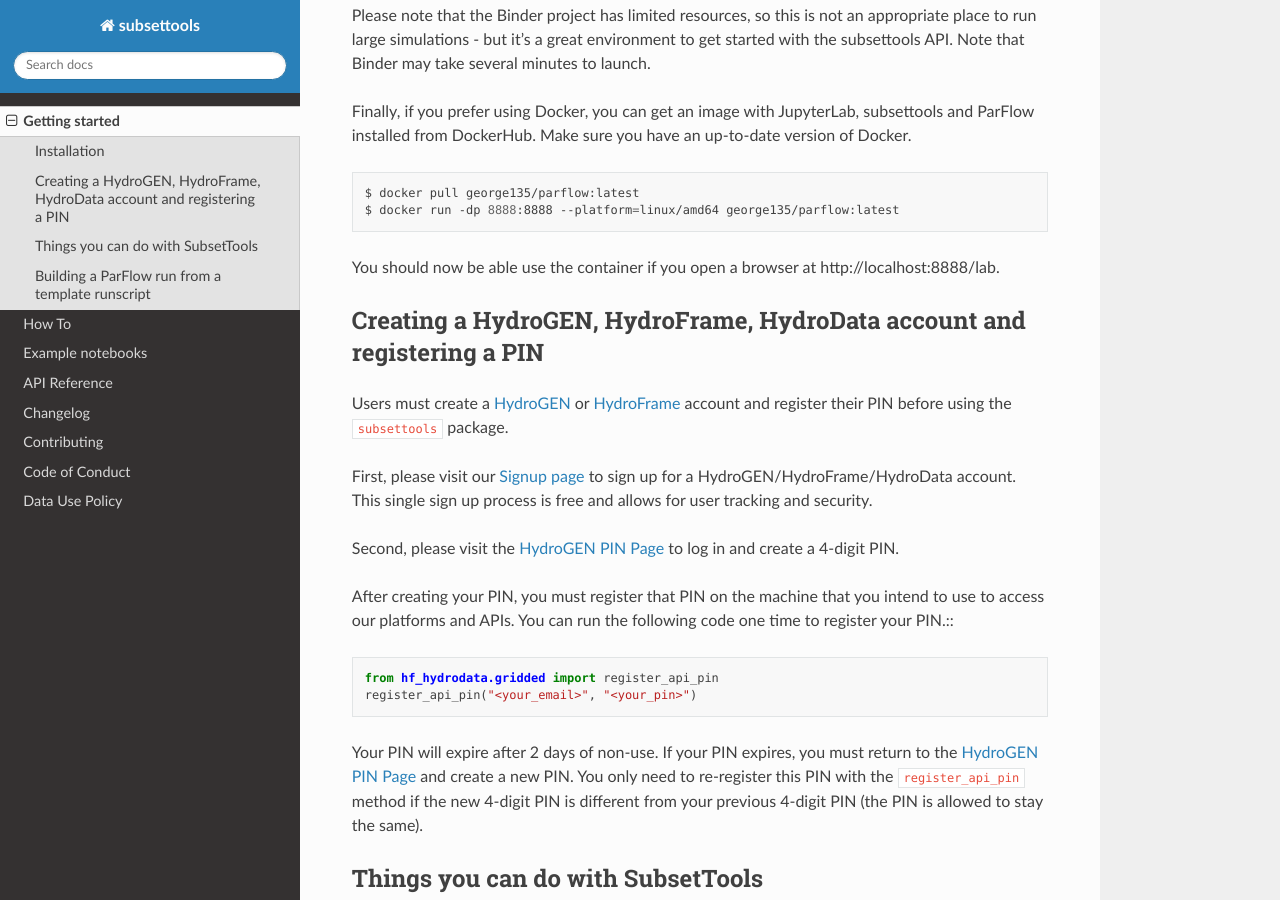
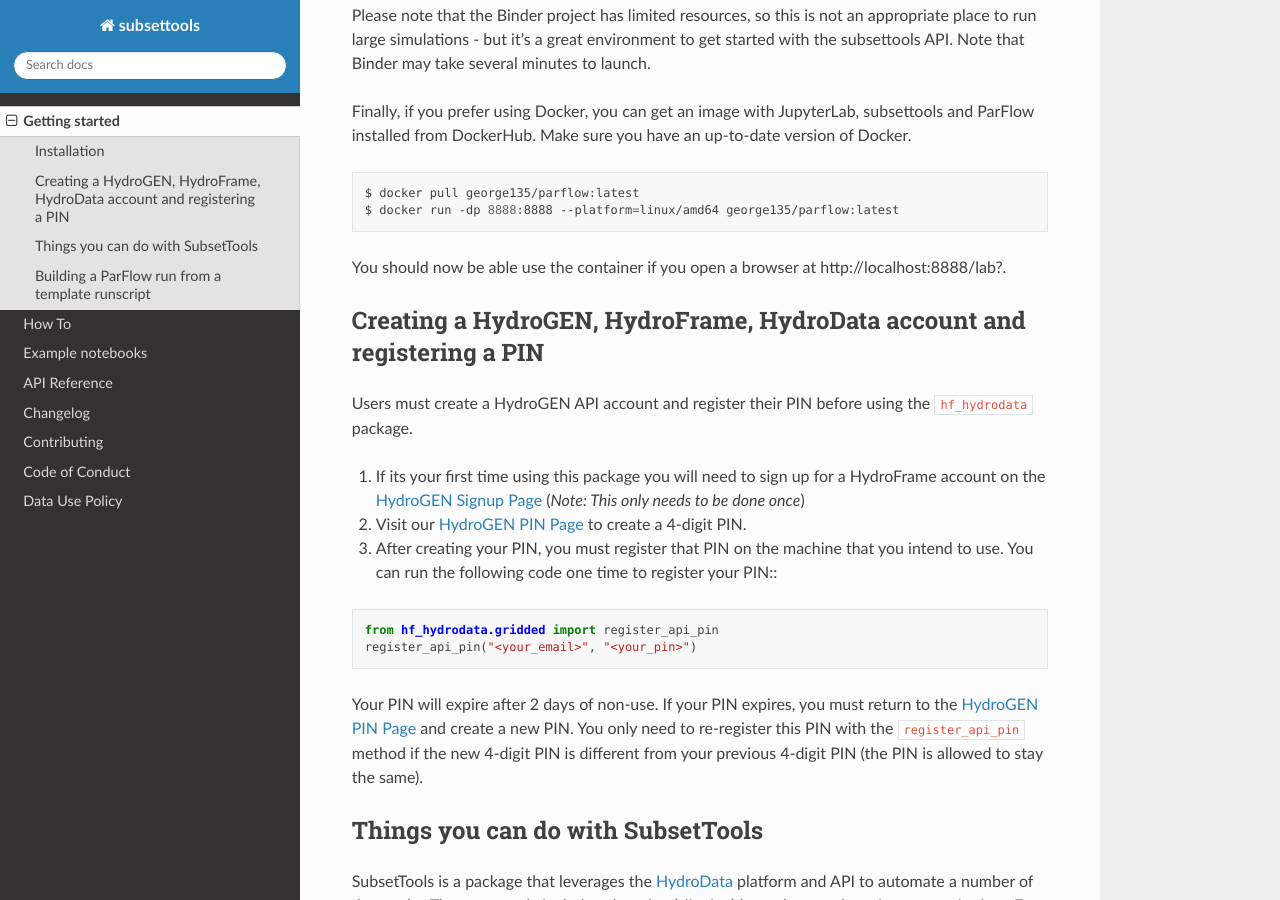
Before and after one commit to hydroframe/subsettools, a Sphinx documentation site: the page built from docs/getting_started.md, in a window 1280 px wide and 900 px high, scrolled down 612 px. Built offline with Sphinx 7.4.7 and the Read the Docs theme 2.0.0, drawn with Linux system fonts in a browser that asks for light colours.

Commit message:
update account instructions

````diff
--- a/docs/getting_started.md
+++ b/docs/getting_started.md
@@ -24,18 +24,18 @@
 $ docker pull george135/parflow:latest
 $ docker run -dp 8888:8888 --platform=linux/amd64 george135/parflow:latest
 ```
-You should now be able use the container if you open a browser at http://localhost:8888/lab.
+You should now be able use the container if you open a browser at http://localhost:8888/lab?.
 
 ## Creating a HydroGEN, HydroFrame, HydroData account and registering a PIN
 
-Users must create a [HydroGEN](https://hydro-generation.org) or [HydroFrame](https://hydroframe.org) account and register their PIN before using the ``subsettools`` package.
+Users must create a HydroGEN API account and register their PIN before using the `hf_hydrodata` package.
 
-First, please visit our [Signup page](https://hydrogen.princeton.edu/signup) to sign up for a HydroGEN/HydroFrame/HydroData account.  This single sign up process is free and allows for user tracking and security.
+1. If its your first time using this package you will need to sign up for a HydroFrame account on the [HydroGEN Signup Page](https://hydrogen.princeton.edu/signup) (*Note: This only needs to be done once*)
 
-Second, please visit the [HydroGEN PIN Page](https://hydrogen.princeton.edu/pin) to log in and create a 4-digit PIN.
+2. Visit our [HydroGEN PIN Page](https://hydrogen.princeton.edu/pin) to create a 4-digit PIN.
 
-After creating your PIN, you must register that PIN on the machine that you intend
-to use to access our platforms and APIs. You can run the following code one time to register your PIN.::
+3. After creating your PIN, you must register that PIN on the machine that you intend to use. You can run the following code one time to register your PIN::
+
 
 ```python
 from hf_hydrodata.gridded import register_api_pin
````
